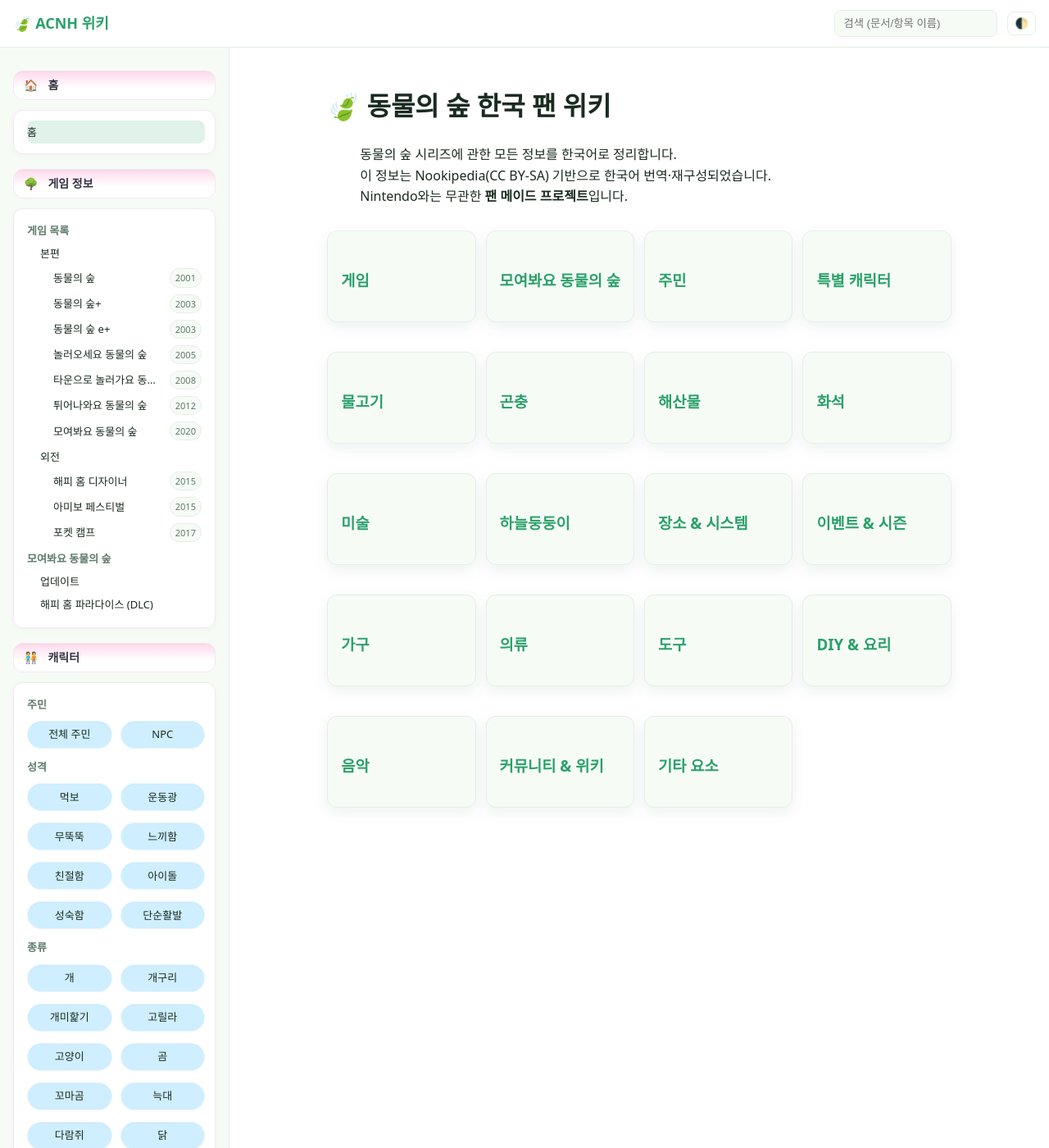
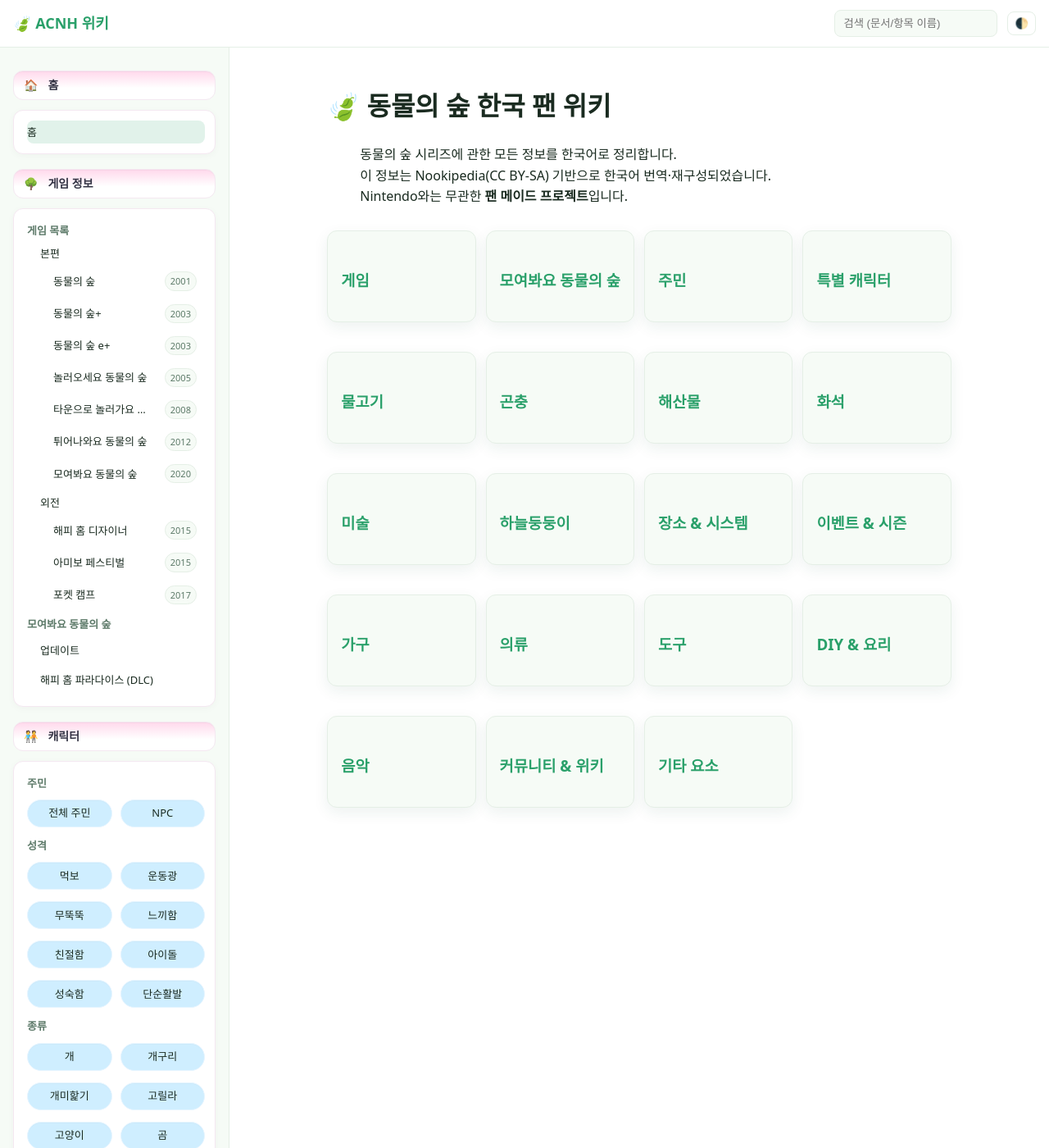
Before and after one commit to cute-bite/animal-crossing, a Jekyll site: the page built from index.md, in a window 1280 px wide and 1400 px high. Shown: the whole window at 82% size. Built offline with Jekyll 4.4.1, drawn with Linux system fonts in a browser that asks for light colours.

Commit message:
Add files via upload

```diff
--- a/assets/css/theme.css
+++ b/assets/css/theme.css
@@ -636,3 +636,20 @@
   font-weight: 400;   /* 기본 두께로 복원 */
   color: var(--text); /* 본문 글자색 */
 }
+
+/* 게임 목록 링크 hover/active 배경 길이 확장 */
+.sidebar .game-list a {
+  display: flex;
+  align-items: center;
+  justify-content: space-between;
+  gap: 8px;
+  width: 100%;             /* 전체 폭 차지 */
+  padding: 6px 10px;        /* 세로/가로 패딩 확대 */
+  border-radius: 8px;       /* 살짝 둥글게 */
+  box-sizing: border-box;
+}
+
+.sidebar .game-list a:hover,
+.sidebar .game-list a.active {
+  background: rgba(42,160,106,.14); /* 초록 배경 */
+}
```
